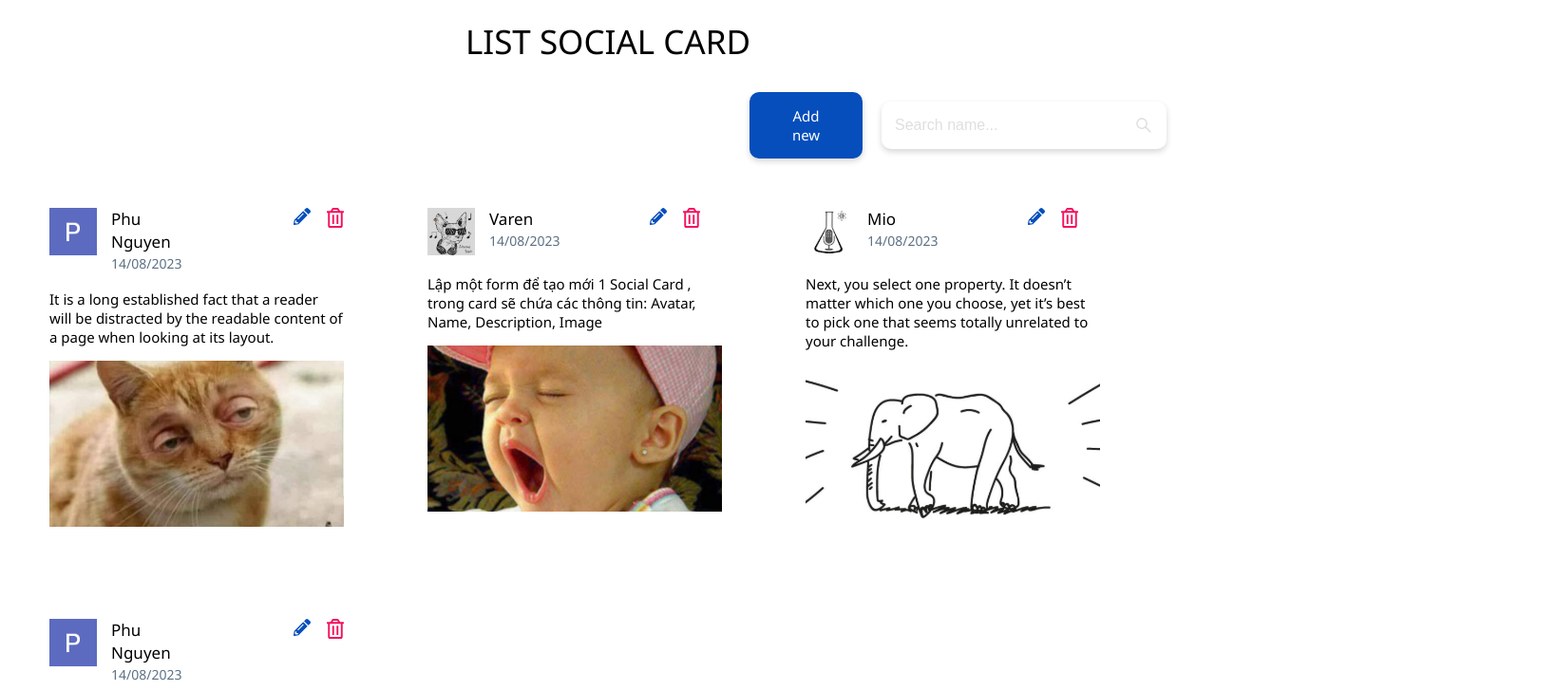
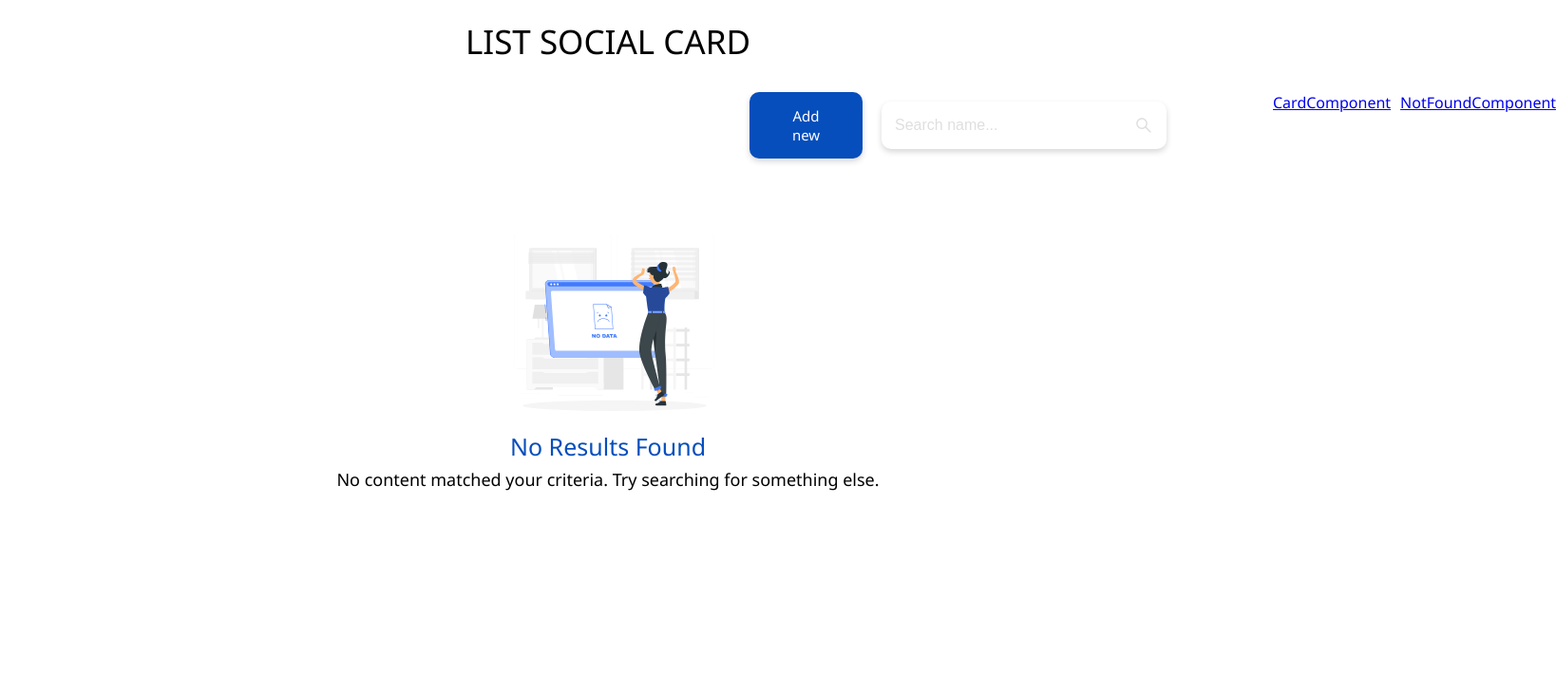
Before and after one commit to NPG-ThaoVo/ChallengeShowCard, a React (Create React App) app: page /not-found in a window 1280 px wide. Shown: the top 728 px of the page at 95% size, 1638 px wide, since content can reach past the window. Built offline with nearby package versions, Linux system fonts and the light colour scheme.

Commit message:
Fix toggle between NotFound page and Card page

```diff
--- a/src/App.css
+++ b/src/App.css
@@ -28,3 +28,10 @@ code {
   margin-top: 20px;
   margin-bottom: 30px;
 }
+.horizontal-container {
+  display: flex;
+  gap: 10px;
+}
+.hidden-links {
+  display: none;
+}
--- a/src/App.js
+++ b/src/App.js
@@ -1,25 +1,28 @@
+import "./App.css";
+import React from "react";
+import { BrowserRouter as Router, Routes, Route, Link } from "react-router-dom";
+import PostItemComponent from "./components/PostItemComponent/Index";
+import CardComponent from "./components/CardComponent/Index";
+import NotFoundComponent from "./components/NotFoundComponent/Index";
 
-import './App.css';
-import React, { useState } from 'react';
-import { BrowserRouter as Router, Route, Routes } from 'react-router-dom';
-import PostItemComponent from './components/PostItemComponent/Index';
-import CardComponent from './components/CardComponent/Index';
-import NotFoundComponent from './components/NotFoundComponent/Index';
 function App() {
   return (
     <Router>
-    <div className="Container">
-      <div className="Header">LIST SOCIAL CARD</div>
+      <div className="Container">
+        <div className="Header">LIST SOCIAL CARD</div>
         <div className="Content">
-          <PostItemComponent/>
-          <CardComponent/>
-          <NotFoundComponent/>
-          {/* <HomeComponent setActiveTab={setActiveTab} activeTab={activeTab}></HomeComponent>
-          <ActiveComponent setActiveTab={setActiveTab} activeTab={activeTab}></ActiveComponent>
-          <CompletedComponent setActiveTab={setActiveTab} activeTab={activeTab}></CompletedComponent> */}
+          <div className="horizontal-container">
+            <PostItemComponent />
+            <Link to="/card">CardComponent</Link>
+            <Link to="/not-found">NotFoundComponent</Link>
+          </div>
+          <Routes>
+            <Route path="/card" element={<CardComponent />} />
+            <Route path="/not-found" element={<NotFoundComponent />} />
+          </Routes>
         </div>
       </div>
-  </Router>
+    </Router>
   );
 }
 
--- a/src/components/CardComponent/Index.jsx
+++ b/src/components/CardComponent/Index.jsx
@@ -2,9 +2,76 @@ import React from "react";
 import styles from "./Style.module.css";
 
 const SocialCard = () => {
-    return (
-        <div className={styles.cardsContent}>
-            <div className={styles.Card}>
+  return (
+    <div className={styles.cardsContent}>
+      <div className={styles.Card}>
+        <div className={styles.userInfo}>
+          <div className={styles.userAvatar}>
+            <img src="./images/User-PhuNguyen.svg" alt="" />
+          </div>
+          <div className={styles.inFormation}>
+            <div className={styles.userName}>Phu Nguyen</div>
+            <div className={styles.Date}>14/08/2023</div>
+          </div>
+          <div className={styles.iconGroup}>
+            <img src="./images/Update-icon.svg" alt="" />
+            <img src="./images/Delete.icon.svg" alt="" />
+          </div>
+        </div>
+        <div className={styles.desScription}>
+          It is a long established fact that a reader will be distracted by the
+          readable content of a page when looking at its layout.
+        </div>
+        <div className={styles.postImage}>
+          <img src="./images/PhuNguyen-Img.svg" alt="" />
+        </div>
+      </div>
+      <div className={styles.Card}>
+        <div className={styles.userInfo}>
+          <div className={styles.userAvatar}>
+            <img src="./images/User-Varen.svg" alt="" />
+          </div>
+          <div className={styles.inFormation}>
+            <div className={styles.userName}>Varen</div>
+            <div className={styles.Date}>14/08/2023</div>
+          </div>
+          <div className={styles.iconGroup}>
+            <img src="./images/Update-icon.svg" alt="" />
+            <img src="./images/Delete.icon.svg" alt="" />
+          </div>
+        </div>
+        <div className={styles.desScription}>
+          Lập một form để tạo mới 1 Social Card , trong card sẽ chứa các thông
+          tin: Avatar, Name, Description, Image
+        </div>
+        <div className={styles.postImage}>
+          <img src="./images/Varen-Img.svg" alt="" />
+        </div>
+      </div>
+      <div className={styles.Card}>
+        <div className={styles.userInfo}>
+          <div className={styles.userAvatar}>
+            <img src="./images/User-Mio.svg" alt="" />
+          </div>
+          <div className={styles.inFormation}>
+            <div className={styles.userName}>Mio</div>
+            <div className={styles.Date}>14/08/2023</div>
+          </div>
+          <div className={styles.iconGroup}>
+            <img src="./images/Update-icon.svg" alt="" />
+            <img src="./images/Delete.icon.svg" alt="" />
+          </div>
+        </div>
+        <div className={styles.desScription}>
+          Next, you select one property. It doesn’t matter which one you choose,
+          yet it’s best to pick one that seems totally unrelated to your
+          challenge.
+        </div>
+        <div className={styles.postImage}>
+          <img src="./images/Mio-Img.svg" alt="" />
+        </div>
+      </div>
+      {/* <div className={styles.Card}>
                 <div className={styles.userInfo}>
                     <div className={styles.userAvatar}><img src="./images/User-PhuNguyen.svg" alt="" /></div>
                     <div className={styles.inFormation}>
@@ -22,67 +89,9 @@ const SocialCard = () => {
                 <div className={styles.postImage}>
                     <img src="./images/PhuNguyen-Img.svg" alt="" />
                 </div>
-            </div>
-            <div className={styles.Card}>
-                <div className={styles.userInfo}>
-                    <div className={styles.userAvatar}><img src="./images/User-Varen.svg" alt="" /></div>
-                    <div className={styles.inFormation}>
-                        <div className={styles.userName}>Varen</div>
-                        <div className={styles.Date}>14/08/2023</div>
-                    </div>
-                    <div className={styles.iconGroup}>
-                        <img src="./images/Update-icon.svg" alt="" />
-                        <img src="./images/Delete.icon.svg" alt="" />
-                    </div>
-                </div>
-                <div className={styles.desScription}>
-                Lập một form để tạo mới 1 Social Card , trong card sẽ chứa các thông tin: Avatar, Name, Description, Image
-                </div>
-                <div className={styles.postImage}>
-                    <img src="./images/Varen-Img.svg" alt="" />
-                </div>
-            </div>
-            <div className={styles.Card}>
-                <div className={styles.userInfo}>
-                    <div className={styles.userAvatar}><img src="./images/User-Mio.svg" alt="" /></div>
-                    <div className={styles.inFormation}>
-                        <div className={styles.userName}>Mio</div>
-                        <div className={styles.Date}>14/08/2023</div>
-                    </div>
-                    <div className={styles.iconGroup}>
-                        <img src="./images/Update-icon.svg" alt="" />
-                        <img src="./images/Delete.icon.svg" alt="" />
-                    </div>
-                </div>
-                <div className={styles.desScription}>
-                Next, you select one property. It doesn’t matter which one you choose, yet it’s best to pick one that seems totally unrelated to your challenge.
-                </div>
-                <div className={styles.postImage}>
-                    <img src="./images/Mio-Img.svg" alt="" />
-                </div>
-            </div>
-            <div className={styles.Card}>
-                <div className={styles.userInfo}>
-                    <div className={styles.userAvatar}><img src="./images/User-PhuNguyen.svg" alt="" /></div>
-                    <div className={styles.inFormation}>
-                        <div className={styles.userName}>Phu Nguyen</div>
-                        <div className={styles.Date}>14/08/2023</div>
-                    </div>
-                    <div className={styles.iconGroup}>
-                        <img src="./images/Update-icon.svg" alt="" />
-                        <img src="./images/Delete.icon.svg" alt="" />
-                    </div>
-                </div>
-                <div className={styles.desScription}>
-                    It is a long established fact that a reader will be distracted by the readable content of a page when looking at its layout.
-                </div>
-                <div className={styles.postImage}>
-                    <img src="./images/PhuNguyen-Img.svg" alt="" />
-                </div>
-            </div>
-
-        </div>
-    );
-}
+            </div> */}
+    </div>
+  );
+};
 
 export default SocialCard;
--- a/src/components/CardComponent/Style.module.css
+++ b/src/components/CardComponent/Style.module.css
@@ -1,37 +1,37 @@
-.cardsContent{
+.cardsContent {
   display: flex;
   flex-wrap: wrap;
   gap: 88px;
 }
-  .Card{
+.Card {
   width: 310px;
 }
-  .userInfo{
+.userInfo {
   display: flex;
   margin-bottom: 15px;
 }
-  .userAvatar{
+.userAvatar {
   margin-right: 15px;
 }
-  .inFormation{
+.inFormation {
   margin-right: 95px;
 }
-  .userName{
+.userName {
   color: #000;
   font-size: 17px;
   line-height: 24px;
 }
-  .Date{
-    color: #5B7083;
+.Date {
+  color: #5b7083;
   font-size: 14px;
   line-height: 22.5px;
 }
-  .iconGroup{
+.iconGroup {
   display: flex;
   gap: 17px;
   align-items: start;
 }
-  .desScription{
+.desScription {
   font-size: 15px;
   margin-bottom: 15px;
 }
--- a/src/components/NotFoundComponent/Index.jsx
+++ b/src/components/NotFoundComponent/Index.jsx
@@ -7,12 +7,12 @@ const NotFound = () => {
       <div className={styles.notFound}>
         <img src="./images/NotFound-Img.svg" alt="" />
       </div>
-            <div className={styles.notFoundTitle}>
-                No Results Found
+      <div className={styles.notFoundTitle}>No Results Found</div>
+      <div className={styles.notFoundSubTitle}>
+        No content matched your criteria. Try searching for something else.
       </div>
-            <div className={styles.notFoundSubTitle}>No content matched your criteria. Try searching for something else.</div>
     </div>
   );
-}
+};
 
 export default NotFound;
--- a/src/components/NotFoundComponent/Style.module.css
+++ b/src/components/NotFoundComponent/Style.module.css
@@ -1,18 +1,17 @@
-.notFound{
-    margin-top: 30px;
+.notFound {
+  margin-top: 28px;
   margin-left: 40%;
   margin-bottom: 20px;
-
 }
 
-  .notFoundTitle{
-    color: #064EBC;
+.notFoundTitle {
+  color: #064ebc;
   text-align: center;
   font-size: 25px;
   line-height: 25px;
   margin-bottom: 10px;
 }
-  .notFoundSubTitle{
+.notFoundSubTitle {
   color: #000;
   text-align: center;
   font-size: 18px;
--- a/src/components/PostItemComponent/Index.jsx
+++ b/src/components/PostItemComponent/Index.jsx
@@ -1,6 +1,5 @@
 import React from "react";
 import styles from "./Style.module.css";
-
 
 const PostItemComponent = () => {
   return (
```
Lines whose indentation alone changed are shown as unchanged.
